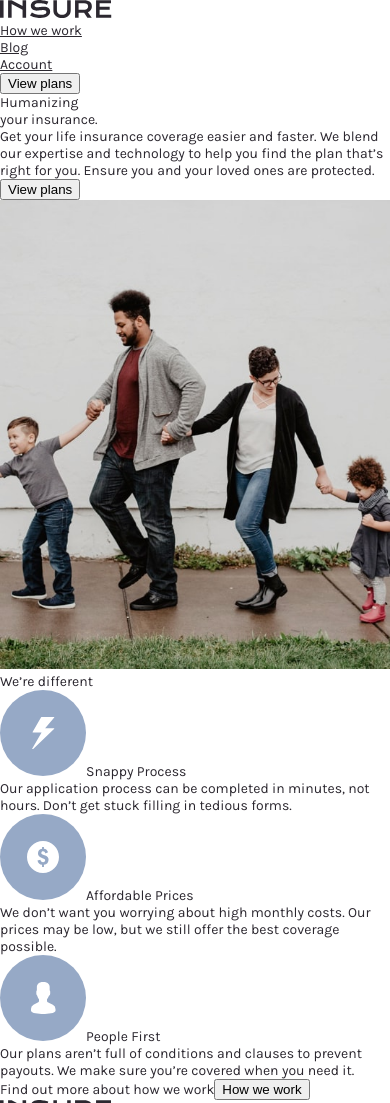
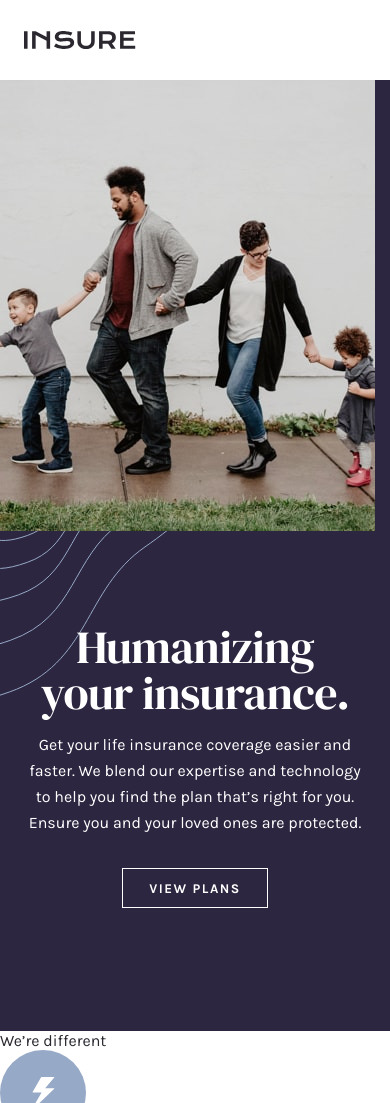
Before and after one commit to ann-dev/fem-insure-page, a Gatsby site in the folder site/: page / in a window 390 px wide. Shown: the top 1103 px of the page. Built offline with nearby package versions, Linux system fonts and the light colour scheme; Gatsby itself is replaced by a stand-in of ours.

Commit message:
Mobile potrait nav, hero done

```diff
--- a/site/src/assets/styles/globalStyles.js
+++ b/site/src/assets/styles/globalStyles.js
@@ -14,7 +14,7 @@ const GlobalStyle = createGlobalStyle`
         background-color: ${COLORS.background_main};
         color: ${COLORS.font_main};
         font-family: 'Karla', sans-serif;
-        font-size: 14px;
+        font-size: 16px;
         -webkit-font-smoothing: antialiased;
 	    -moz-osx-font-smoothing: grayscale;
     }
--- /dev/null
+++ b/site/src/components/common/Button/index.js
@@ -0,0 +1,21 @@
+import styled from "styled-components"
+import { COLORS } from "src/assets/constants/COLORS"
+
+const Button = styled.button`
+  background: transparent;
+  font-family: "Karla", sans-serif;
+  font-weight: 700;
+  height: 40px;
+  letter-spacing: 1.5px;
+  text-transform: uppercase;
+  width: auto;
+  &.light {
+    border: 1.5px solid ${COLORS.background_main};
+    color: ${COLORS.background_main};
+  }
+  &:hover {
+    cursor: pointer;
+  }
+`
+
+export default Button
--- a/site/src/components/homepage/Hero/index.jsx
+++ b/site/src/components/homepage/Hero/index.jsx
@@ -1,23 +1,39 @@
 import React from "react"
-import IntroImage from "assets/images/image-intro-desktop.jpg"
+
+import IntroImage from "assets/images/image-intro-mobile.jpg"
+import CurveLeft from "assets/images/bg-pattern-intro-left-mobile.svg"
+import Button from "components/common/Button"
+
+import {
+  HeroWrapper,
+  HeroContentWrapper,
+  CurveLeftWrapper,
+  HeroTextWrapper,
+  HeroHeader,
+  HeroParagraph,
+  HeroImageWrapper,
+} from "./styles"
 
 const Hero = () => (
-  <article>
-    <div>
-      <span>
-        Humanizing
-        <br />
-        your insurance.
-      </span>
-      <p>
-        Get your life insurance coverage easier and faster. We blend our
-        expertise and technology to help you find the plan that’s right for you.
-        Ensure you and your loved ones are protected.
-      </p>
-      <button>View plans</button>
-    </div>
-    <img src={IntroImage} alt="family holding hands" />
-  </article>
+  <HeroWrapper>
+    <HeroContentWrapper>
+      <HeroTextWrapper>
+        <CurveLeftWrapper src={CurveLeft} alt="abstract curves" />
+        <HeroHeader>Humanizing your insurance.</HeroHeader>
+        <HeroParagraph>
+          Get your life insurance coverage easier and faster. We blend our
+          expertise and technology to help you find the plan that’s right for
+          you. Ensure you and your loved ones are protected.
+        </HeroParagraph>
+        <Button className="light" style={{ width: 146 }}>
+          View plans
+        </Button>
+      </HeroTextWrapper>
+      <HeroImageWrapper>
+        <img src={IntroImage} alt="family holding hands" />
+      </HeroImageWrapper>
+    </HeroContentWrapper>
+  </HeroWrapper>
 )
 
 export default Hero
--- /dev/null
+++ b/site/src/components/homepage/Hero/styles.js
@@ -0,0 +1,49 @@
+import styled from "styled-components"
+import { COLORS } from "assets/constants/COLORS"
+
+export const HeroWrapper = styled.article`
+  background-color: ${COLORS.background_hero};
+  color: ${COLORS.background_main};
+`
+export const HeroContentWrapper = styled.div`
+  display: flex;
+  flex-direction: column-reverse;
+  width: 100%;
+`
+
+export const HeroTextWrapper = styled.div`
+  align-self: center;
+  height: 500px;
+  padding: 93px 26px;
+  position: relative;
+  text-align: center;
+  z-index: 1;
+`
+
+export const CurveLeftWrapper = styled.img`
+  left: 0;
+  position: absolute;
+  top: 0;
+  z-index: -1;
+`
+
+export const HeroHeader = styled.span`
+  display: block;
+  font-family: "DM Serif Display", sans-serif;
+  font-size: 46px;
+  letter-spacing: -0.67px;
+  line-height: 46px;
+  margin-bottom: 16px;
+  width: 100%;
+  z-index: 2;
+`
+export const HeroParagraph = styled.p`
+  letter-spacing: 0;
+  line-height: 26px;
+  margin-bottom: 32px;
+  width: 100%;
+`
+
+export const HeroImageWrapper = styled.div`
+  height: 451px;
+`
--- a/site/src/components/shared/Footer/FooterLinkSection/index.js
+++ b/site/src/components/shared/Footer/FooterLinkSection/index.js
@@ -8,9 +8,11 @@ const FooterLinkSection = () => (
     {footerLinks.map(item => {
       return (
         <div key={slugify(item.category)}>
-          <span>{item.category}</span>
+          <span>{item.category || "Category"}</span>
           <ul>
-            {item.links.map(link => (
+            {item.links.map(
+              link =>
+                (
                   <li key={slugify(link)}>
                     <a
                       href={
@@ -21,10 +23,11 @@ const FooterLinkSection = () => (
                         })
                       }
                     >
-                  {link}
+                      {link || "Link"}
                     </a>
                   </li>
-            ))}
+                )
+            )}
           </ul>
         </div>
       )
--- a/site/src/components/shared/Navigation/index.js
+++ b/site/src/components/shared/Navigation/index.js
@@ -1,15 +1,17 @@
 import React from "react"
 import slugify from "slugify"
+
 import Logo from "assets/images/logo.svg"
+import { NavWrapper, NavLinksList } from "./styles"
 
 const Navigation = () => {
   const links = ["How we work", "Blog", "Account"]
 
   return (
-    <header>
+    <NavWrapper>
       <img src={Logo} alt="insure logo" />
       <nav>
-        <ul>
+        <NavLinksList>
           {links.map(link => {
             return (
               <a
@@ -22,14 +24,14 @@ const Navigation = () => {
                   })
                 }
               >
-                <li>{link}</li>
+                <li>{link || "Link"}</li>
               </a>
             )
           })}
-        </ul>
+        </NavLinksList>
         <button>View plans</button>
       </nav>
-    </header>
+    </NavWrapper>
   )
 }
 
--- /dev/null
+++ b/site/src/components/shared/Navigation/styles.js
@@ -0,0 +1,21 @@
+import styled from "styled-components"
+import { COLORS } from "assets/constants/COLORS"
+
+export const NavWrapper = styled.header`
+  align-items: center;
+  background-color: ${COLORS.background_main};
+  display: flex;
+  height: 80px;
+  padding: 0 24px;
+  img {
+    height: 18px;
+    width: 112px;
+  }
+  button {
+    display: none;
+  }
+`
+
+export const NavLinksList = styled.ul`
+  display: none;
+`
```
Lines whose indentation alone changed are shown as unchanged.
